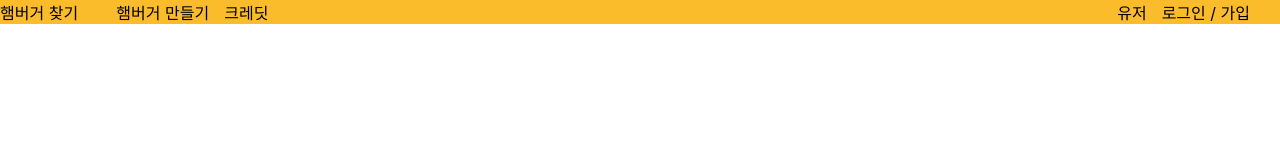
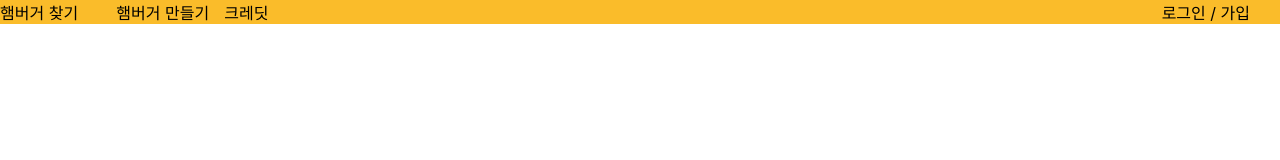
Before and after one commit to babyazalea/find-hamburger, a React (Create React App) app: page /auth/google/1 in a window 1280 px wide. Shown: the top 160 px of the page. Built offline with nearby package versions, Linux system fonts and the light colour scheme; a web font is replaced by a local one.

Commit message:
added logged-in state for navigation

```diff
--- a/src/App.js
+++ b/src/App.js
@@ -1,6 +1,7 @@
 import React from "react";
 import { Route, Switch } from "react-router-dom";
 
+import { AuthContext } from "./context/auth-context";
 import { useAuth } from "./hooks/auth-hook";
 
 import Home from "./components/Home/Home";
@@ -70,7 +71,13 @@ const App = () => {
 
   return (
     <div className="App" id="App">
-      <Layout userName={userName}>{routes}</Layout>
+      <AuthContext.Provider
+        value={{ isLoggedIn: isLoggedIn, isVerified: isVerified }}
+      >
+        <Layout userName={userName} logout={logout}>
+          {routes}
+        </Layout>
+      </AuthContext.Provider>
     </div>
   );
 };
--- a/src/components/Layout/Layout.js
+++ b/src/components/Layout/Layout.js
@@ -6,7 +6,7 @@ const Layout = (props) => {
   return (
     <div className="find-hamburger__layout" id="layout">
       <header>
-        <Navigation />
+        <Navigation userName={props.userName} logout={props.logout} />
       </header>
       <main>{props.children}</main>
     </div>
--- a/src/components/UI/Navigation/Navigation.js
+++ b/src/components/UI/Navigation/Navigation.js
@@ -1,9 +1,13 @@
-import React from "react";
+import React, { useContext } from "react";
 import { Link } from "react-router-dom";
+
+import { AuthContext } from "../../../context/auth-context";
 
 import "./Navigation.css";
 
-const Navigation = () => {
+const Navigation = (props) => {
+  const authContext = useContext(AuthContext);
+
   return (
     <nav>
       <div className="doorknob">
@@ -21,12 +25,32 @@ const Navigation = () => {
       </div>
       <div className="user__navs">
         <ul>
-          <li>
-            <Link to="/users">유저</Link>
-          </li>
-          <li>
-            <Link to="/auth">로그인 / 가입</Link>
-          </li>
+          {authContext.isLoggedIn ? (
+            <React.Fragment>
+              <li>
+                <Link to="/users">
+                  <div className="user-name__display">
+                    {props.userName !== "" ? (
+                      <span>{props.userName}</span>
+                    ) : (
+                      <span>이름 없음</span>
+                    )}
+                  </div>
+                </Link>
+              </li>
+              <li>
+                <div>
+                  <button className="logout__btn" onClick={props.logout}>
+                    로그아웃
+                  </button>
+                </div>
+              </li>
+            </React.Fragment>
+          ) : (
+            <li>
+              <Link to="/auth">로그인 / 가입</Link>
+            </li>
+          )}
         </ul>
       </div>
     </nav>
--- /dev/null
+++ b/src/context/auth-context.js
@@ -0,0 +1,6 @@
+import { createContext } from "react";
+
+export const AuthContext = createContext({
+  isLoggedIn: false,
+  isVerified: false,
+});
```
